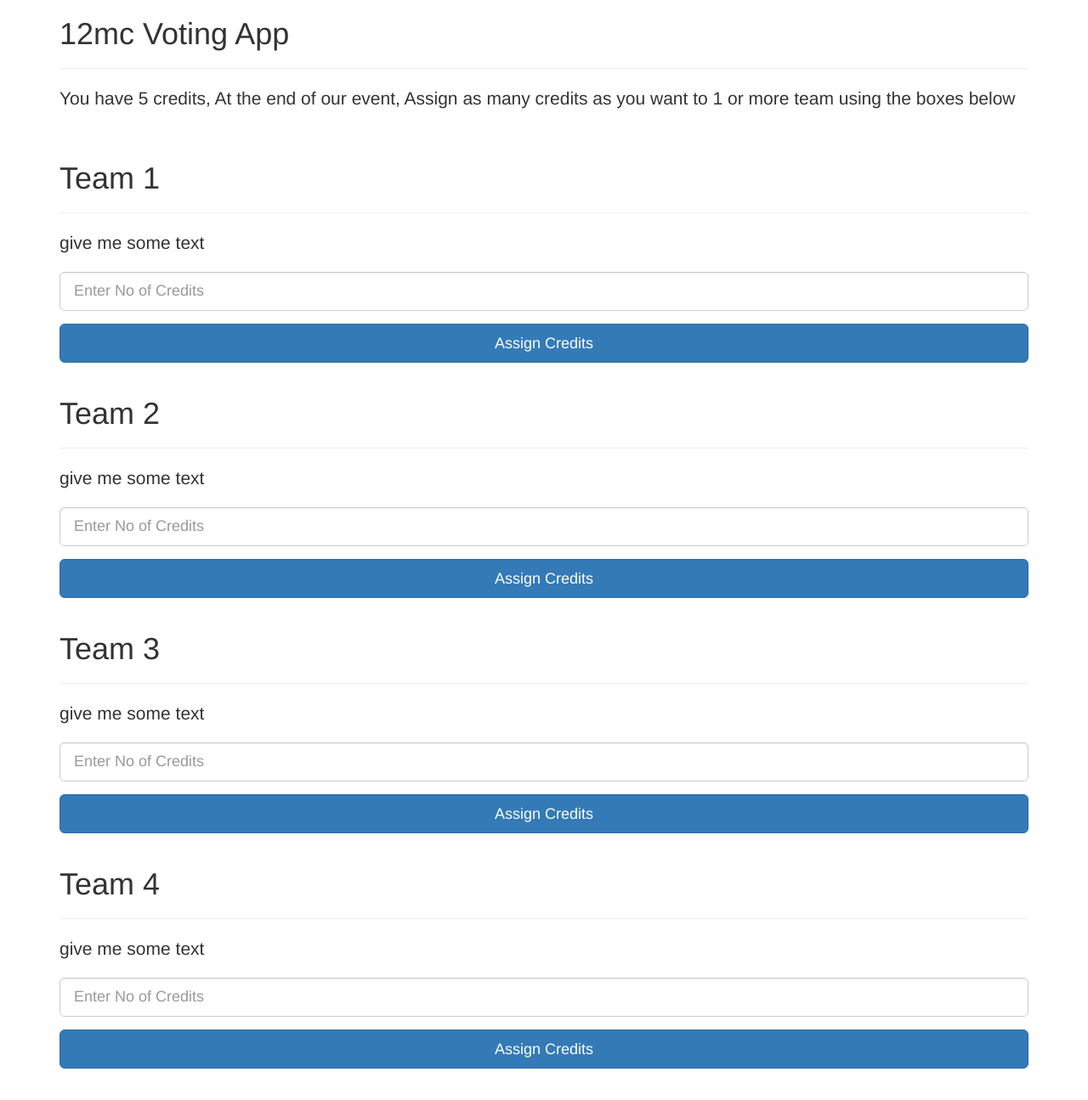
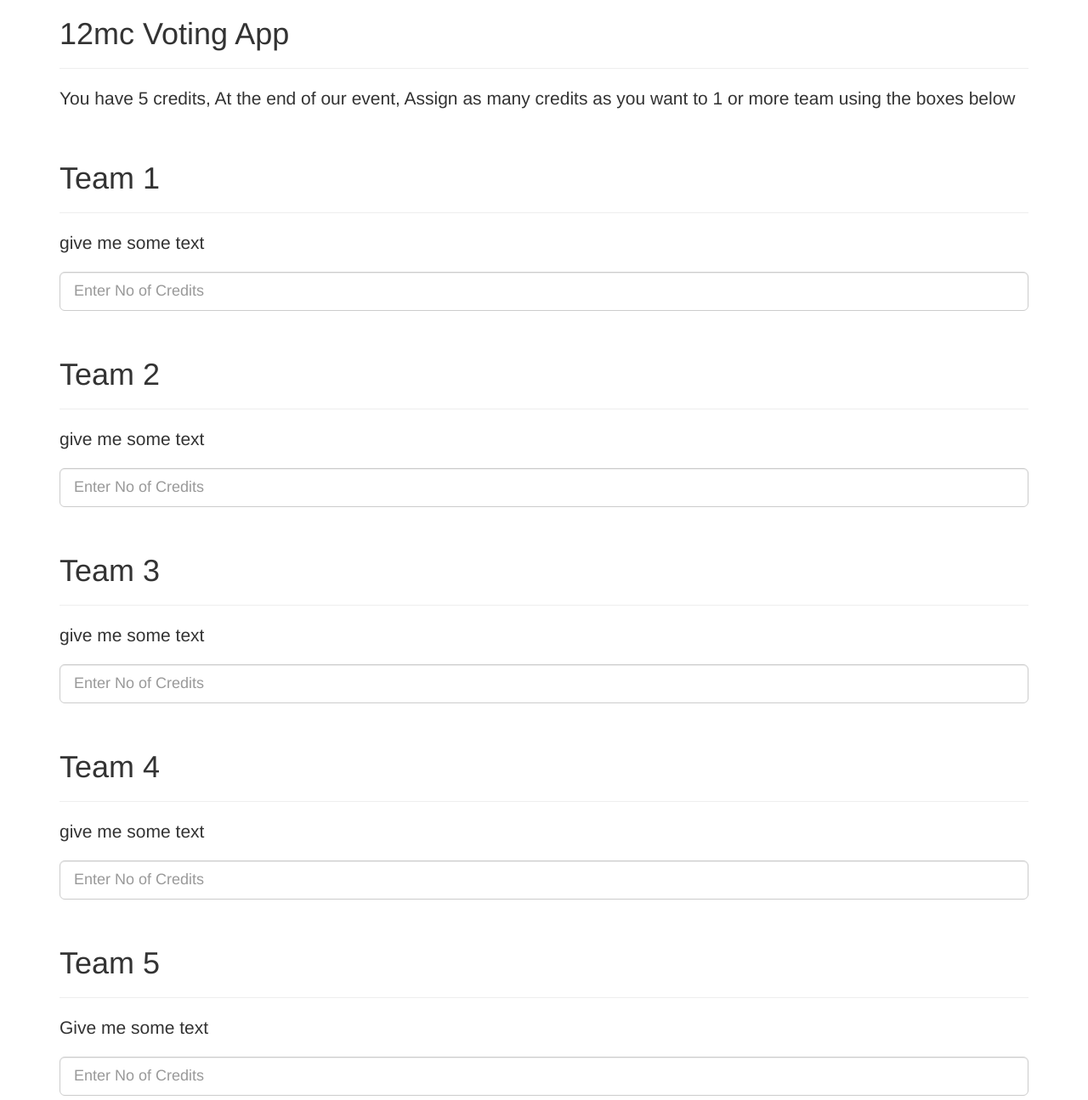
Before and after one commit to mrRainmaker/votin12mc, a website: page client/views/index.html in a window 1280 px wide. Shown: the top 1295 px of the page at 85% size. Drawn offline with nearby package versions, Linux system fonts and the light colour scheme.

Commit message:
Update index.html

```diff
--- a/client/views/index.html
+++ b/client/views/index.html
@@ -38,7 +38,6 @@
           <div class="form-group">
             <input type="text" class="form-control input-lg" placeholder="Enter No of Credits" ng-model="formData.text">
           </div>
-          <button type="submit" class="btn btn-primary btn-lg btn-block" ng-click="createTodo()">Assign Credits</button>
         </form>
       </div>
 
@@ -64,7 +63,6 @@
           <div class="form-group">
             <input type="text" class="form-control input-lg" placeholder="Enter No of Credits" ng-model="formData.text">
           </div>
-          <button type="submit" class="btn btn-primary btn-lg btn-block" ng-click="createTodo()">Assign Credits</button>
         </form>
       </div>
 
@@ -90,7 +88,6 @@
           <div class="form-group">
             <input type="text" class="form-control input-lg" placeholder="Enter No of Credits" ng-model="formData.text">
           </div>
-          <button type="submit" class="btn btn-primary btn-lg btn-block" ng-click="createTodo()">Assign Credits</button>
         </form>
       </div>
 
@@ -115,7 +112,6 @@
           <div class="form-group">
             <input type="text" class="form-control input-lg" placeholder="Enter No of Credits" ng-model="formData.text">
           </div>
-          <button type="submit" class="btn btn-primary btn-lg btn-block" ng-click="createTodo()">Assign Credits</button>
         </form>
       </div>
 
```
